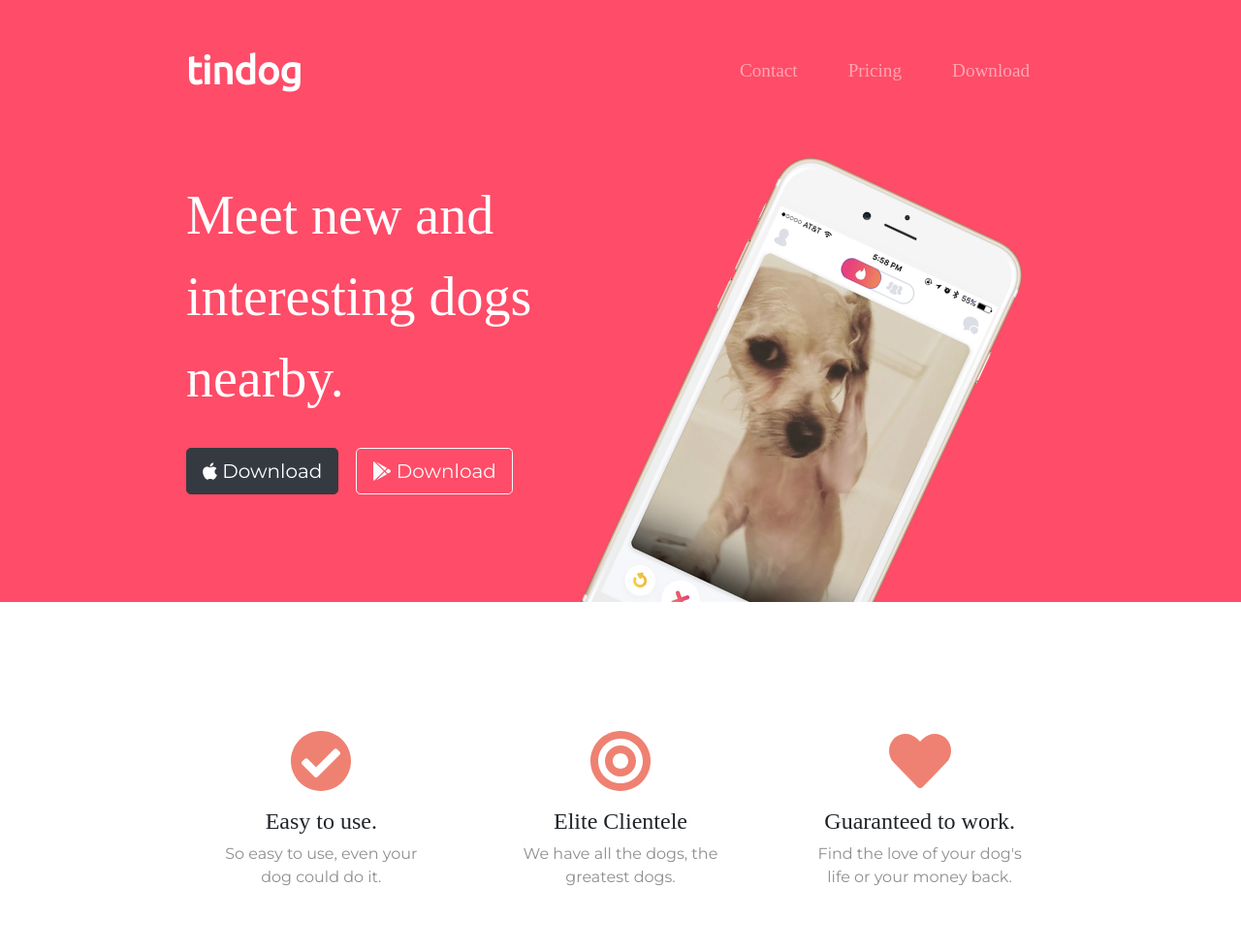
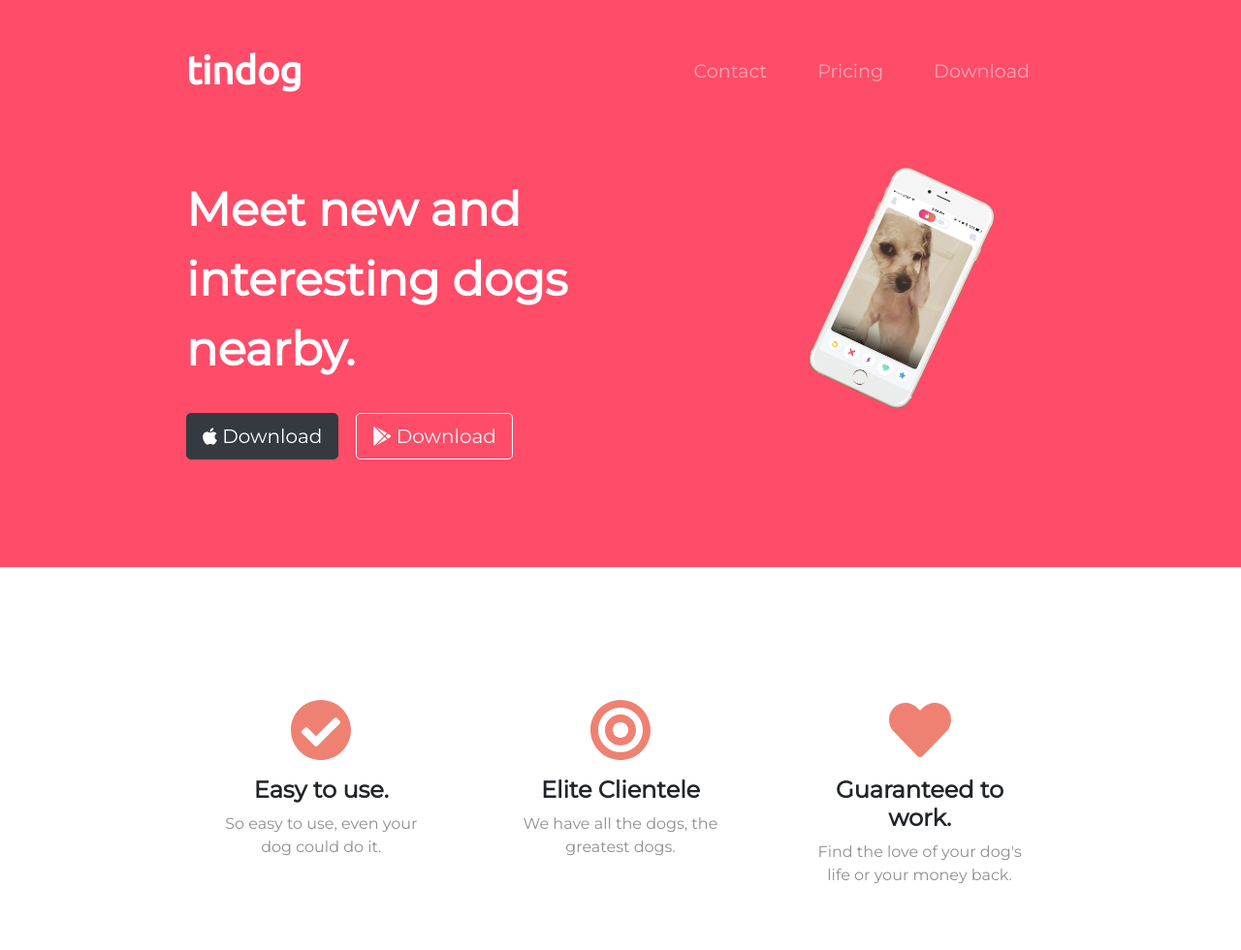
Before and after one commit to Nadeem-Ahmad786/tindog, a plain HTML site: page index.html in a window 1280 px wide. Shown: the top 980 px of the page at 97% size. Drawn offline with nearby package versions, Linux system fonts and the light colour scheme.

Commit message:
Update styles.css

```diff
--- a/css/styles.css
+++ b/css/styles.css
@@ -5,7 +5,7 @@ body {
 }
 
 h1, h2, h3, h4, h5, h6 {
-  font-family: "Montserrat-Bold";
+  font-family: "Montserrat", snas-serif;
 }
 
 p {
@@ -15,12 +15,14 @@ p {
 /* Headings */
 
 .big-heading {
-  font-family: "Montserrat-Black";
-  font-size: 3.5rem;
+  font-family: "Montserrat", sansserif;
+  font-size: 3rem;
   line-height: 1.5;
+  font-weight: 900;
 }
 
 .section-heading {
+  font-weight: 700;
   font-size: 3rem;
   line-height: 1.5;
 }
@@ -60,7 +62,8 @@ p {
 
 .nav-link {
   font-size: 1.2rem;
-  font-family: "Montserrat-Light";
+  font-family: "Montserrat", sans-serif;
+  font-weight: 300;
 }
 
 /* Buttons */
@@ -84,24 +87,26 @@ p {
 /* Title Image */
 
 .title-image {
-  width: 60%;
+  width: 25%;
   transform: rotate(25deg);
   position: absolute;
-  right: 30%;
+  right: 25%;
 }
 
 /* Features Section */
 
 #features {
   position: relative;
+  z-index: 1;
 }
 
 .feature-title {
   font-size: 1.5rem;
+  font-weight: 700;
 }
 
 .feature-box {
-  padding: 4.5%;
+  padding: 5%;
 }
 
 .icon {
@@ -120,6 +125,7 @@ p {
 }
 
 .testimonial-text {
+  font-weight: 700;
   font-size: 3rem;
   line-height: 1.5;
 }
@@ -174,6 +180,7 @@ p {
   }
 
   .title-image {
+    width: 60%;
     position: static;
     transform: rotate(0);
   }
```
